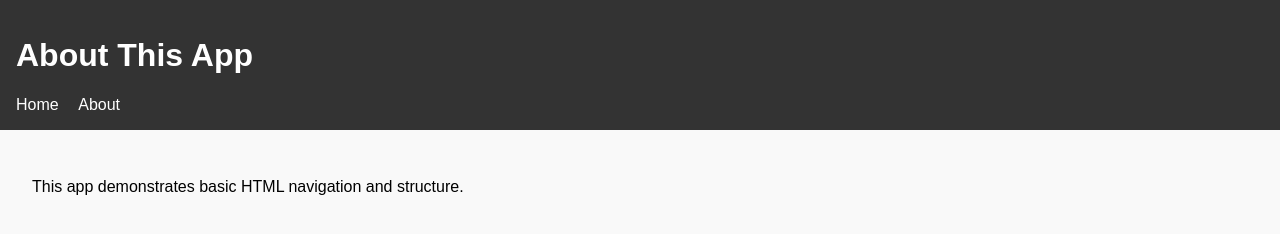
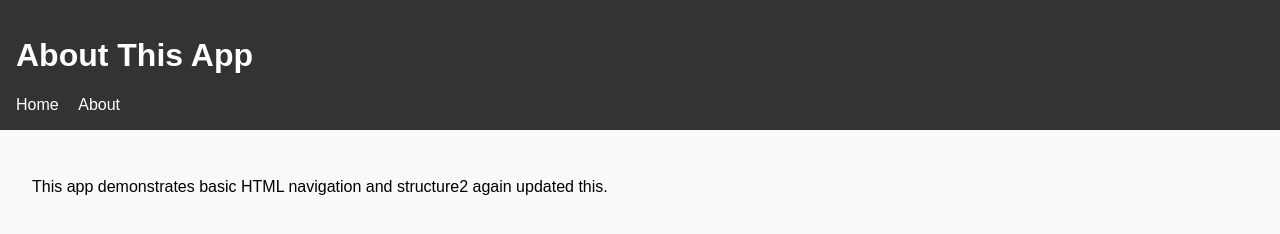
Before and after one commit to Varun9650/sample, a plain HTML site: page about.html in a window 1280 px wide. Drawn offline with Linux system fonts and the light colour scheme.

Commit message:
update about

```diff
--- a/about.html
+++ b/about.html
@@ -15,7 +15,7 @@
   </header>
 
   <main>
-    <p>This app demonstrates basic HTML navigation and structure.</p>
+    <p>This app demonstrates basic HTML navigation and structure2 again updated this.</p>
   </main>
 </body>
 </html>
```
Also changed, not shown: 1 other file.
